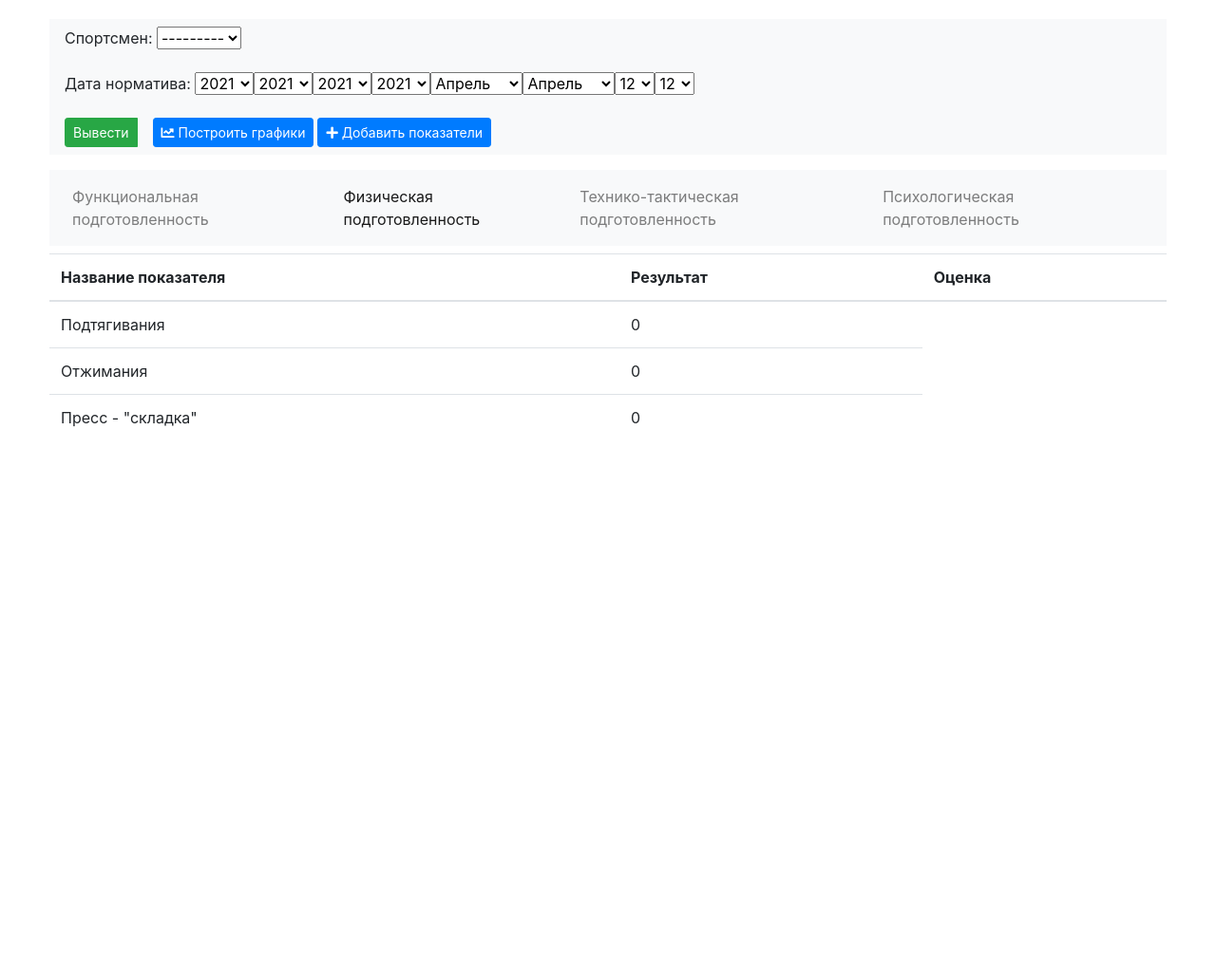
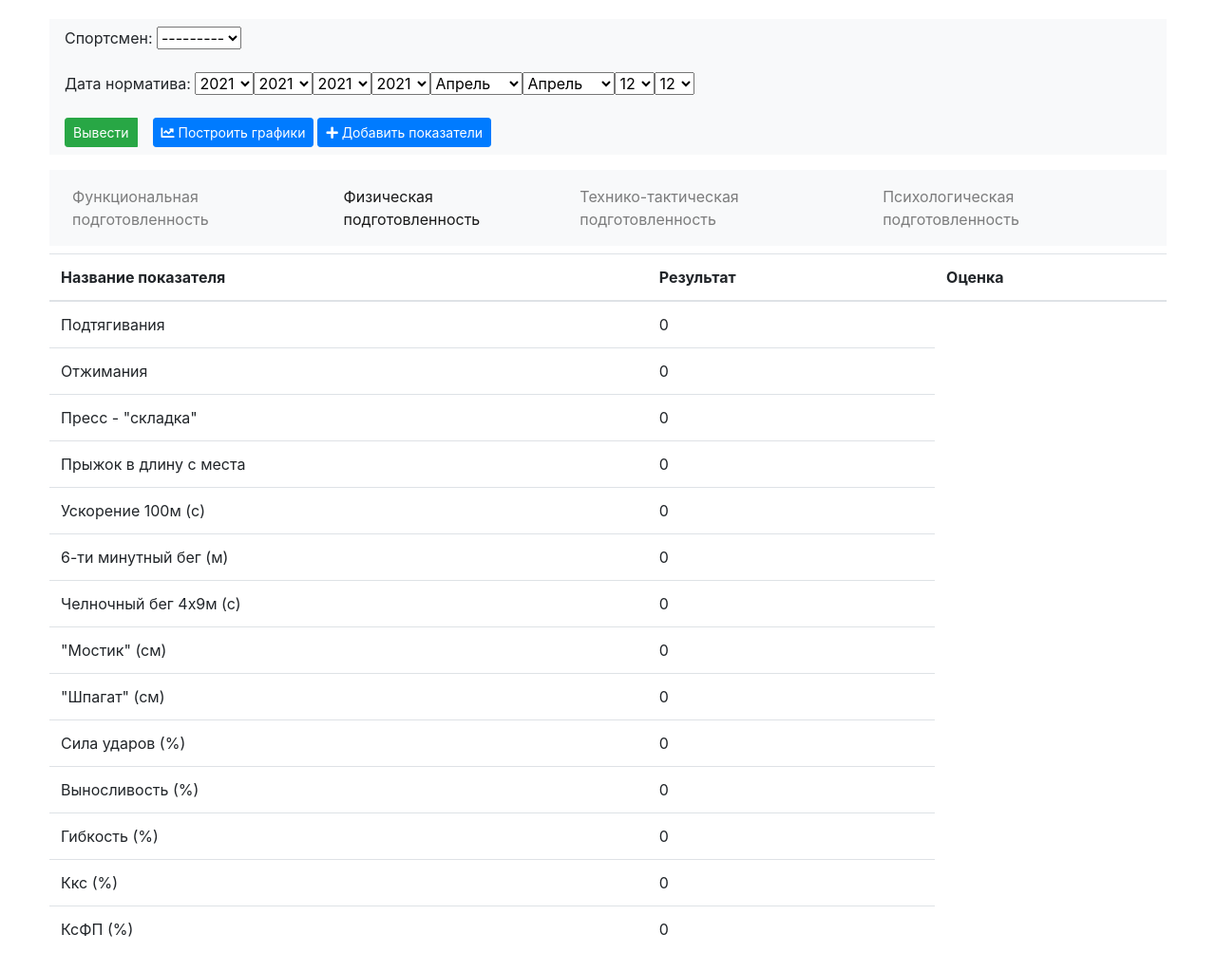
Before and after one commit to npetrov23/web-python-application, a Django app: page /indicators/physical/ in a window 1280 px wide. Shown: the whole page at 95% size. Before the commit the page ends 450 px from the top, so only its background shows below. Run offline with Django 3.2, Linux system fonts and the light colour scheme; data comes from the database, SQL or seed files in the repository; both versions use the stored data as it was before the commit; some libraries are stand-ins or nearby versions.

Commit message:
Вывод физ. показателей и подсказок

```diff
--- a/indicators/models.py
+++ b/indicators/models.py
@@ -39,7 +39,6 @@
     flexibility = models.FloatField(verbose_name='Гибкость (%)',null=True, blank=True, default=0)
     coordination = models.FloatField(verbose_name='Ккс (%)',null=True, blank=True, default=0)
     physical_fitness = models.FloatField(verbose_name='КсФП (%)',null=True, blank=True, default=0)
-    scope_action = models.IntegerField(verbose_name='Отжимания', null=True, blank=True, default=0)
 
     def __str__(self):
         return '{0} ({1})'.format(str(self.user),str(self.date))
--- a/indicators/views.py
+++ b/indicators/views.py
@@ -38,9 +38,19 @@
     pullups = 0
     push_ups = 0
     sit_up = 0
+    long_jump = 0
+    acceleration = 0
+    six_minute_run = 0
+    shuttle_run = 0
+    bridge = 0
+    twine = 0
+    blow_strength = 0
+    endurance = 0
+    flexibility = 0
+    coordination = 0
+    physical_fitness = 0
     if request.method == 'POST':
         form = ChangeSportsmenForm(request.POST)
-        #if form.is_valid():
         if Indicator.objects.filter(user=request.POST.get('user')) and \
                 Indicator.objects.filter(date=str(request.POST.get('date_year'))+'-'+str(request.POST.get('date_month'))+'-'+str(request.POST.get('date_day'))):
             id_user = request.POST.get('user')
@@ -48,11 +58,33 @@
             pullups = PhysicalIndicator.objects.filter(date=date,user=id_user).values_list('pullups', flat=True)[0]
             push_ups = PhysicalIndicator.objects.filter(date=date,user=id_user).values_list('push_ups', flat=True)[0]
             sit_up = PhysicalIndicator.objects.filter(date=date,user=id_user).values_list('sit_up', flat=True)[0]
-        #print('DATA',request.POST.get('date_year')+'-'+request.POST.get('dat_month')+'-'+request.POST.get('date_day'))
+            long_jump = PhysicalIndicator.objects.filter(date=date,user=id_user).values_list('long_jump', flat=True)[0]
+            acceleration = PhysicalIndicator.objects.filter(date=date,user=id_user).values_list('acceleration', flat=True)[0]
+            six_minute_run = PhysicalIndicator.objects.filter(date=date,user=id_user).values_list('six_minute_run', flat=True)[0]
+            shuttle_run = PhysicalIndicator.objects.filter(date=date,user=id_user).values_list('shuttle_run', flat=True)[0]
+            bridge = PhysicalIndicator.objects.filter(date=date,user=id_user).values_list('bridge', flat=True)[0]
+            twine = PhysicalIndicator.objects.filter(date=date,user=id_user).values_list('twine', flat=True)[0]
+            blow_strength = PhysicalIndicator.objects.filter(date=date,user=id_user).values_list('blow_strength', flat=True)[0]
+            endurance = PhysicalIndicator.objects.filter(date=date,user=id_user).values_list('endurance', flat=True)[0]
+            flexibility = PhysicalIndicator.objects.filter(date=date,user=id_user).values_list('flexibility', flat=True)[0]
+            coordination = PhysicalIndicator.objects.filter(date=date,user=id_user).values_list('coordination', flat=True)[0]
+            physical_fitness = PhysicalIndicator.objects.filter(date=date,user=id_user).values_list('physical_fitness', flat=True)[0]
+
     else:
         form = ChangeSportsmenForm()
 
-    return render(request,'PhysicalTraining.html',{'form':form, 'pullups': pullups, 'push_ups': push_ups, 'sit_up': sit_up})
+    return render(request,'PhysicalTraining.html',{'form':form, 'pullups': pullups, 'push_ups': push_ups, 'sit_up': sit_up,
+                                                   'long_jump':long_jump,
+                                                    'acceleration':acceleration,
+                                                    'six_minute_run':six_minute_run,
+                                                    'shuttle_run':shuttle_run,
+                                                    'bridge':bridge,
+                                                    'twine':twine,
+                                                    'blow_strength':blow_strength,
+                                                    'flexibility': flexibility,
+                                                    'coordination': coordination,
+                                                    'physical_fitness': physical_fitness,
+                                                    'endurance': endurance})
 
 def tactical_indicator(request):
     versatility_technical_actions = 0
--- a/templates/PhysicalTraining.html
+++ b/templates/PhysicalTraining.html
@@ -42,6 +42,50 @@
                   <td scope="row">Пресс - "складка"</td>
                   <td >{{ sit_up }}</td>
                 </tr>
+                <tr>
+                  <td scope="row">Прыжок в длину с места</td>
+                  <td >{{ long_jump }}</td>
+                </tr>
+                <tr>
+                  <td scope="row">Ускорение 100м (c)</td>
+                  <td >{{ acceleration }}</td>
+                </tr>
+                <tr>
+                  <td scope="row">6-ти минутный бег (м)</td>
+                  <td >{{ six_minute_run }}</td>
+                </tr>
+                <tr>
+                  <td scope="row">Челночный бег 4х9м (с)</td>
+                  <td >{{ shuttle_run }}</td>
+                </tr>
+                <tr>
+                  <td scope="row">"Мостик" (см)</td>
+                  <td >{{ bridge }}</td>
+                </tr>
+                <tr>
+                  <td scope="row">"Шпагат" (см)</td>
+                  <td >{{ twine }}</td>
+                </tr>
+                <tr>
+                  <td scope="row">Сила ударов (%)</td>
+                  <td >{{ blow_strength }}</td>
+                </tr>
+                <tr>
+                  <td scope="row">Выносливость (%)</td>
+                  <td >{{ endurance }}</td>
+                </tr>
+                <tr>
+                  <td scope="row">Гибкость (%)</td>
+                  <td >{{ flexibility }}</td>
+                </tr>
+                <tr>
+                  <td scope="row">Ккс (%)</td>
+                  <td >{{ coordination }}</td>
+                </tr>
+                <tr>
+                  <td scope="row">КсФП (%)</td>
+                  <td >{{ physical_fitness }}</td>
+                </tr>
               </tbody>
             </table>
     </div>
```
Also changed, not shown: db.sqlite3, indicators/migrations/0018_auto_20210430_1903.py (added).
